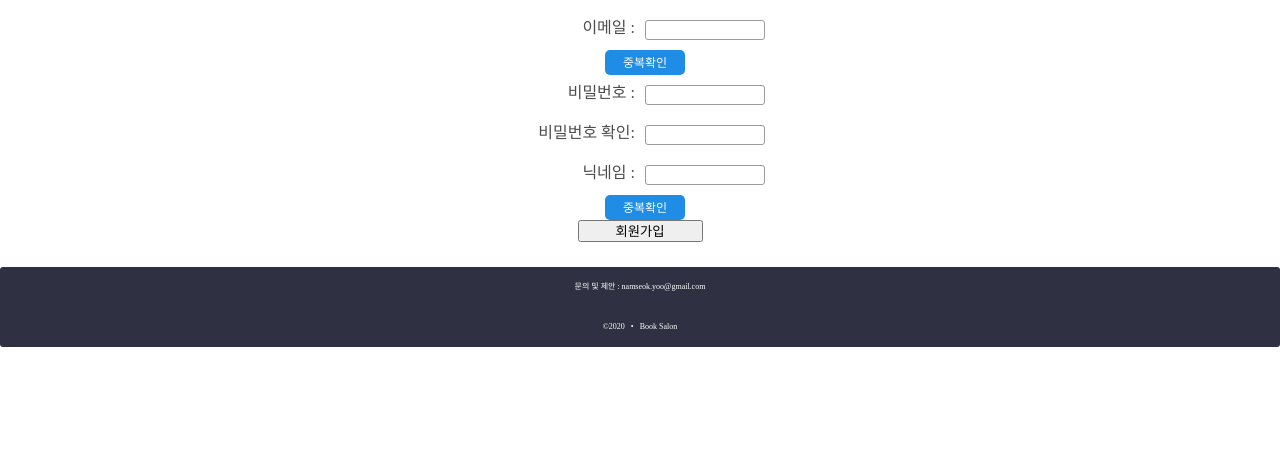
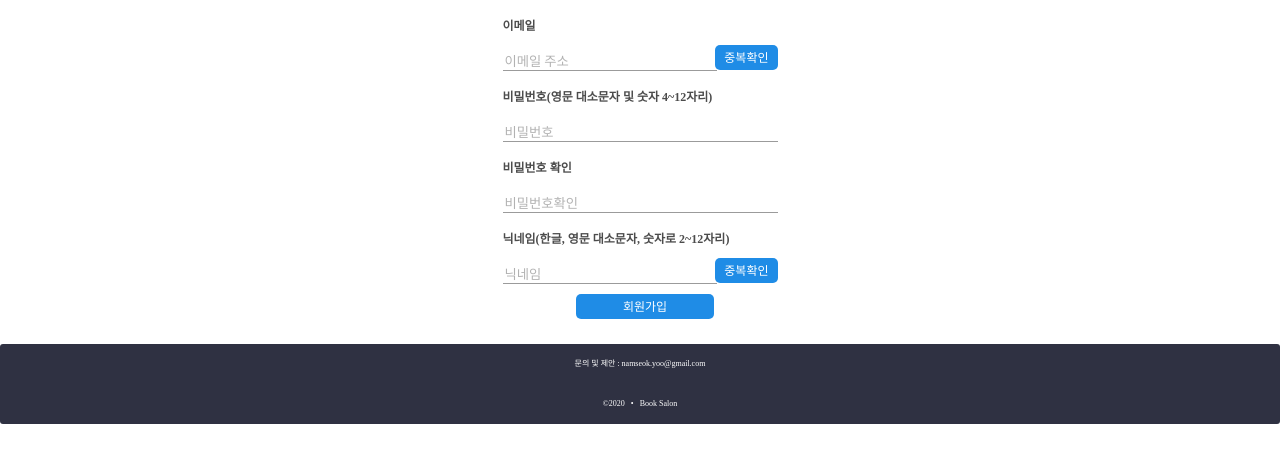
Before and after one commit to namseokyoo/booksalon_flask, a Flask app: page /register in a window 1280 px wide. Shown: the part 40-503 px from the top of the page. Run offline with Flask 2, Linux system fonts and the light colour scheme; some libraries are stand-ins or nearby versions.

Commit message:
complete register login

```diff
--- a/app.py
+++ b/app.py
@@ -60,15 +60,6 @@ def login():
         return render_template('user/login.html')
     else:
         userId = request.form['userId']
-        # password = request.form['password']
-        # userId_db = list(db.user.find({'userId': userId}))
-        # if userId_db == []:
-        #     return jsonify({'result': 'success', 'checkResult': 'unusable'})
-        # else:
-        #     password_db = list(db.user.find({'userId': userId}))[0]['password']
-        #     if password_db != password:
-        #         return jsonify({'result': 'success', 'checkResult': 'unusable'})
-        #     else:
         session['userId'] = userId
         return redirect('/')
 
@@ -119,10 +110,13 @@ def register():
         password = request.form['password']
         re_password = request.form['repassword']
         userName = request.form['userName']
+        t = datetime.now() + timedelta(hours=9)
+        regDate = t.strftime('%Y/%m/%d %H:%M:%S')
         user_db = {
             'userId': userId,
             'password': password,
             'userName': userName,
+            'regDate': regDate,
         }
         db.user.insert_one(user_db)
         return redirect('/login')
--- a/static/css/register.css
+++ b/static/css/register.css
@@ -7,23 +7,41 @@
 .register-form {
     display: flex;
     flex-direction: column;
-    align-items: center;
+    align-items: flex-start;
 }
 
 .register-form_section {
     display: flex;
+    width: 100%;
 }
 
-.register-form_section label {
+.register-form label {
     margin-right: 10px;
-    width: 120px;
     text-align: right;
+    font-size: 12px;
+    font-weight: bold;
 }
 
 .register-form_section input {
-    width: 120px;
+    border: none;
+    border-bottom: var(--border_line);
+    width: 100%;
+    border-radius: 0px;
+}
+
+.register-form_section a {
+    cursor: pointer;
+    margin-left: -2px;
+    position: relative;
+    top: 3px;
+}
+
+.register-form_section input::placeholder {
+    color: rgba(0, 0, 0, 0.3);
 }
 
 .register-form button {
     width: 50%;
+    cursor: pointer;
+    align-self: center;
 }
--- a/static/js/user/register.js
+++ b/static/js/user/register.js
@@ -62,7 +62,7 @@ function checkPassword(id, password1, password2) {
         Swal.fire({
             icon: 'error',
             title: 'Oops...',
-            text: '비밀번호는 영문 대소문자와 숫자 4~12자리로 입력해야합니다.',
+            text: '비밀번호는 영문 대소문자 및 숫자 4~12자리로 입력해야합니다.',
             })
         return false;
     }
--- a/templates/user/register.html
+++ b/templates/user/register.html
@@ -14,27 +14,27 @@
     {% include 'header.html' %}
     <div class="content">
         <form class="register-form" id="register" method="POST">
+            <label class="userId">이메일</label>
             <div class="register-form_section">
-                <label class="userId">이메일 :</label>
-                <input id="userId" type="email" name="userId" required>
+                <input id="userId" type="email" placeholder="이메일 주소" name="userId" required>
+                <a class="btn" onclick="checkId()">중복확인</a>
             </div>
-            <a class="btn" onclick="checkId()">중복확인</a>
 
+            <label class="userId">비밀번호(영문 대소문자 및 숫자 4~12자리) </label>
             <div class="register-form_section">
-                <label class="userId">비밀번호 : </label>
-                <input id="password1" type="password" name="password" required>
+                <input id="password1" type="password" placeholder="비밀번호" name="password" required>
             </div>
+            <label class="userId">비밀번호 확인 </label>
             <div class="register-form_section">
-                <label class="userId">비밀번호 확인: </label>
-                <input id="password2" type="password" name="repassword" required>
+                <input id="password2" type="password" placeholder="비밀번호확인" name="repassword" required>
             </div>
+            <label class="userId">닉네임(한글, 영문 대소문자, 숫자로 2~12자리)</label>
             <div class="register-form_section">
-                <label class="userId">닉네임 : </label>
-                <input id="userName" type="text" name="userName" required>
+                <input id="userName" type="text" placeholder="닉네임" name="userName" required>
+                <a class="btn" onclick="checkName()">중복확인</a>
             </div>
-            <a class="btn" onclick="checkName()">중복확인</a>
 
-            <button type="submit" onclick="register()">회원가입</button>
+            <button class="write" type="submit" onclick="register()">회원가입</button>
         </form>
 
 
```
Also changed, not shown: templates/user/login.html (+5 -5 lines), templates/user/login_fail.html (deleted, +0 -27 lines), templates/user/password_fail.html (deleted, +0 -27 lines), templates/user/register_success.html (deleted, +0 -27 lines).
